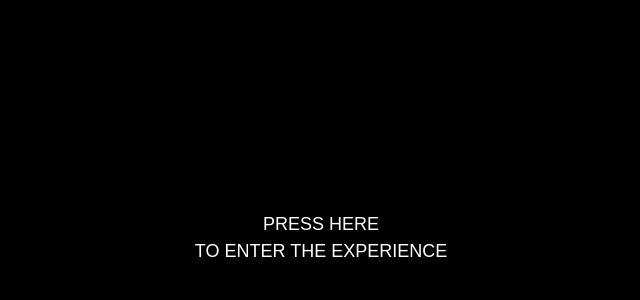
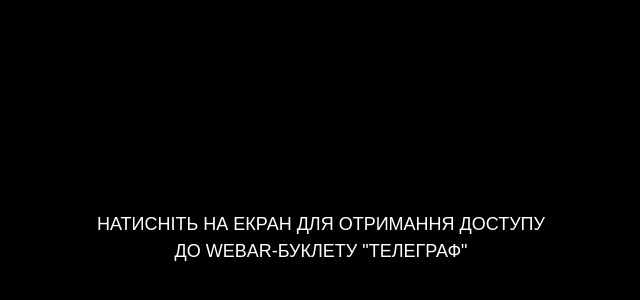
Before and after one commit to serbinova11/WebAR-Example, a plain HTML site: page index.html in a window 1280 px wide. Shown: the part 162-462 px from the top of the page, without its empty margins (319-959 px from the left). Drawn offline with nearby package versions, Linux system fonts and the light colour scheme.

Commit message:
Changed by GitHub

```diff
--- a/index.html
+++ b/index.html
@@ -27,9 +27,9 @@
                 text-transform: uppercase; font-family: Arial, Helvetica, sans-serif; font-weight: 400; line-height: 1.5em; font-size: large; white-space: nowrap;
                 user-select: none; pointer-events: none;
             ">
-            Press here
+            Натисніть на екран для отримання доступу
             <br>
-            to enter the experience
+           до WebAR-буклету "Телеграф"
         </div>
     </div>
 
```
